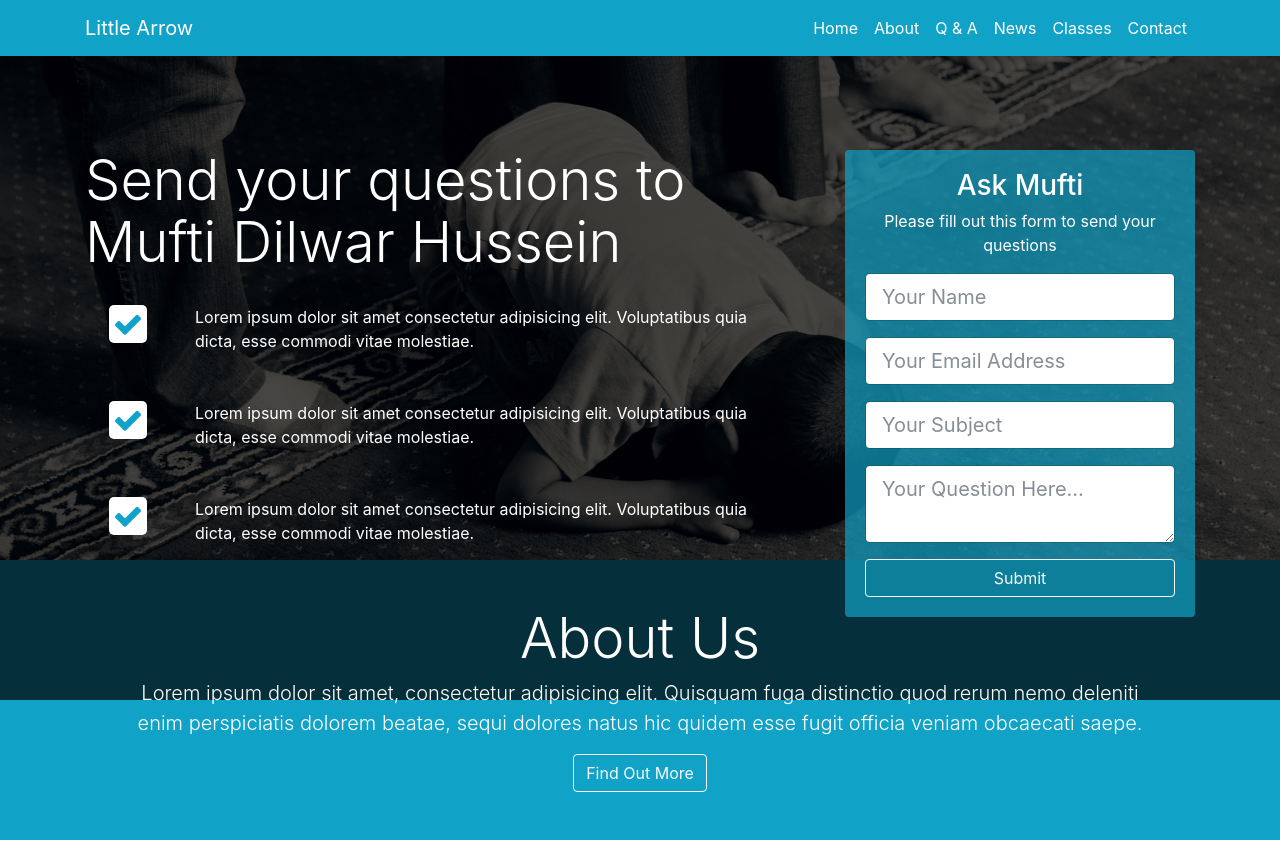
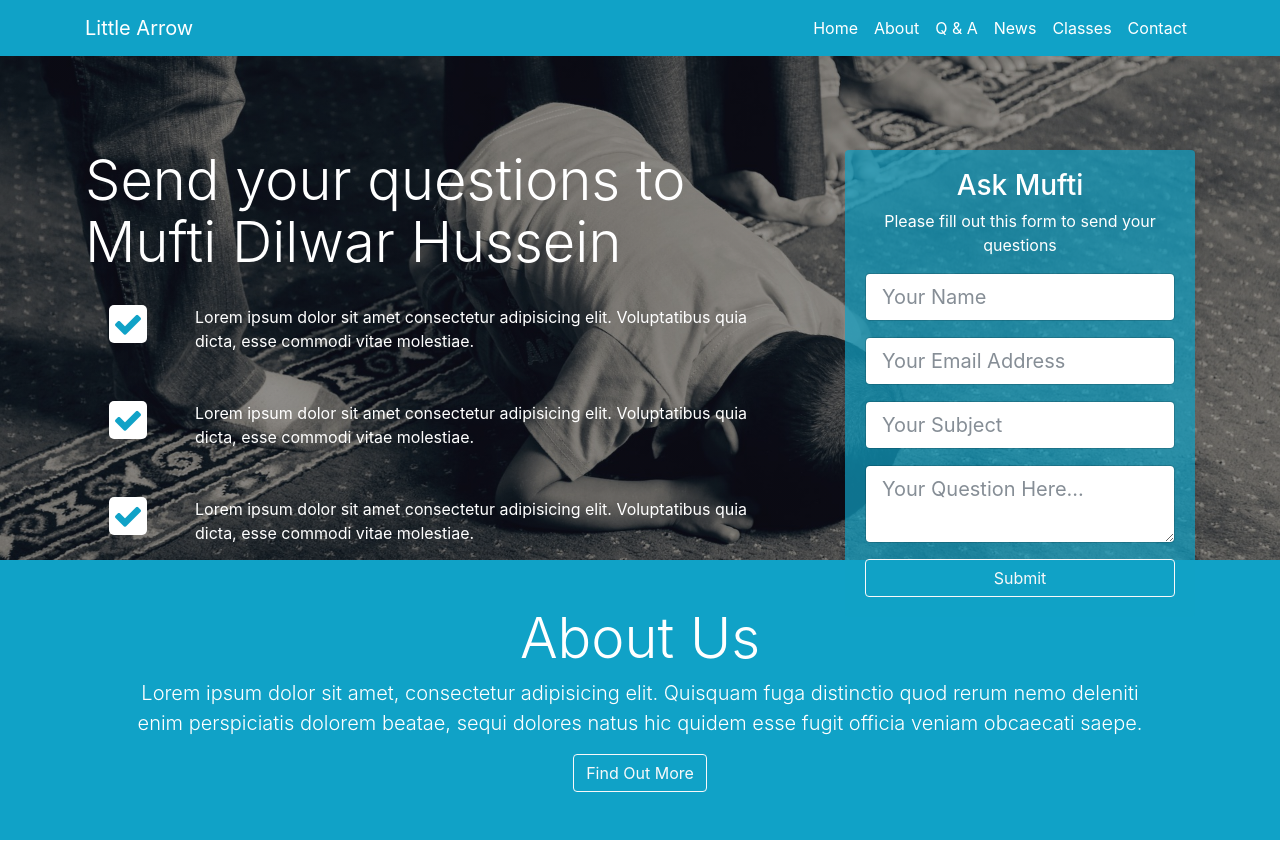
Before and after one commit to Azmol-Miah/Little-Arrow, a PHP site: page / in a window 1280 px wide. Shown: the top 841 px of the page. Run offline with PHP 8.4, Linux system fonts and the light colour scheme.

Commit message:
Fixed the overlay on the background

```diff
--- a/src/css/style.css
+++ b/src/css/style.css
@@ -36,20 +36,12 @@ body, .nav-link {
 
 /*Header*/
 #home {
-  background: url("../img/home.jpg") no-repeat center;
+  background: linear-gradient(rgba(21, 22, 22, 0.45), rgba(21, 22, 22, 0.45)), url(../img/home.jpg) no-repeat center;
   height: 70vh;
   background-size: cover;
   background-attachment: fixed;
+  background-color: rgba(0, 0, 0, 0.801) !important;
  }
-
-.dark-overlay {
-  background-color: rgb(0,0,0,0.7);
-  position: absolute;
-  top: 0;
-  left: 0;
-  width: 100%;
-  min-height: 700px;
-}
 
 .home-inner {
   padding-top: 150px;
--- a/src/index.html
+++ b/src/index.html
@@ -43,7 +43,7 @@
 
         <!-- Home -->
         <header id="home">
-            <div class="dark-overlay">
+
                 <div class="home-inner">
                     <div class="container">
                         <div class="row">
@@ -100,7 +100,7 @@
                         </div>
                     </div>
                 </div>
-            </div>
+
         </header>
 
         <!-- About -->
--- a/src/js/littlearrow.js
+++ b/src/js/littlearrow.js
@@ -12,9 +12,9 @@ var classTime = [
         message:'7pm',
     },
     {
-        start: 9,
-        end:10,
-        message:'8pm',
+        start: 17,
+        end:18,
+        message:'18:00pm',
     },
 ]
 
@@ -22,20 +22,15 @@ var today = new Date();
 var hourNow = today.getHours();
 var greeting ;
 
+
 for (i = 0; i < classTime.length; i++) {
 
     if (hourNow >= classTime[i].start && hourNow < classTime[i].end) {
-        greeting = console.log('Class in Session');
+        greeting = 'Class in Session';
     } else {
-        greeting = console.log('Class starts at ' + classTime[i].message);
+        greeting = 'Class starts at ' + classTime[i].message;
     }
 
-    // var elTime1 = document.getElementById('class1');
-    //     elTime1.textContent = greeting[0];
-    // var elTime2 = document.getElementById('class2');
-    //     elTime2.textContent = greeting[1];
-    // var elTime3 = document.getElementById('class3');
-    //     elTime3.textContent = greeting[2];
 }
 
 
```
